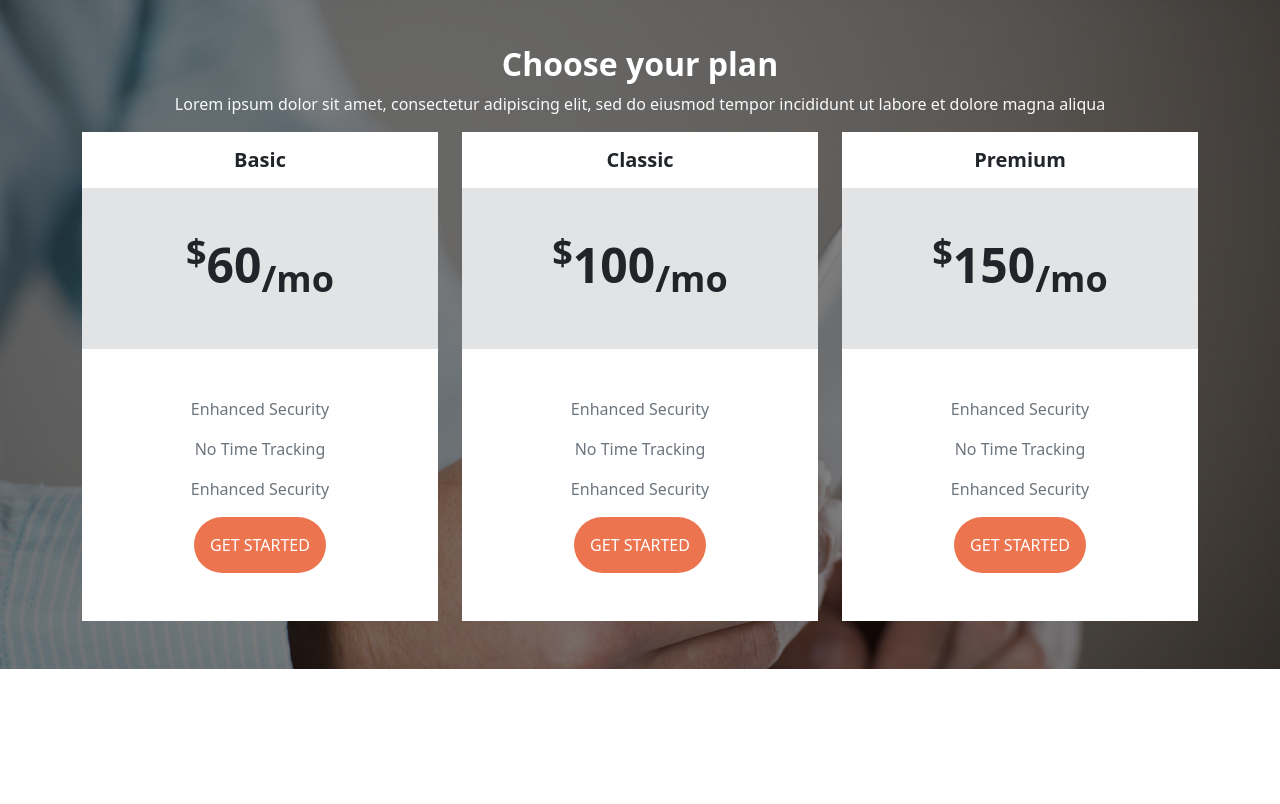
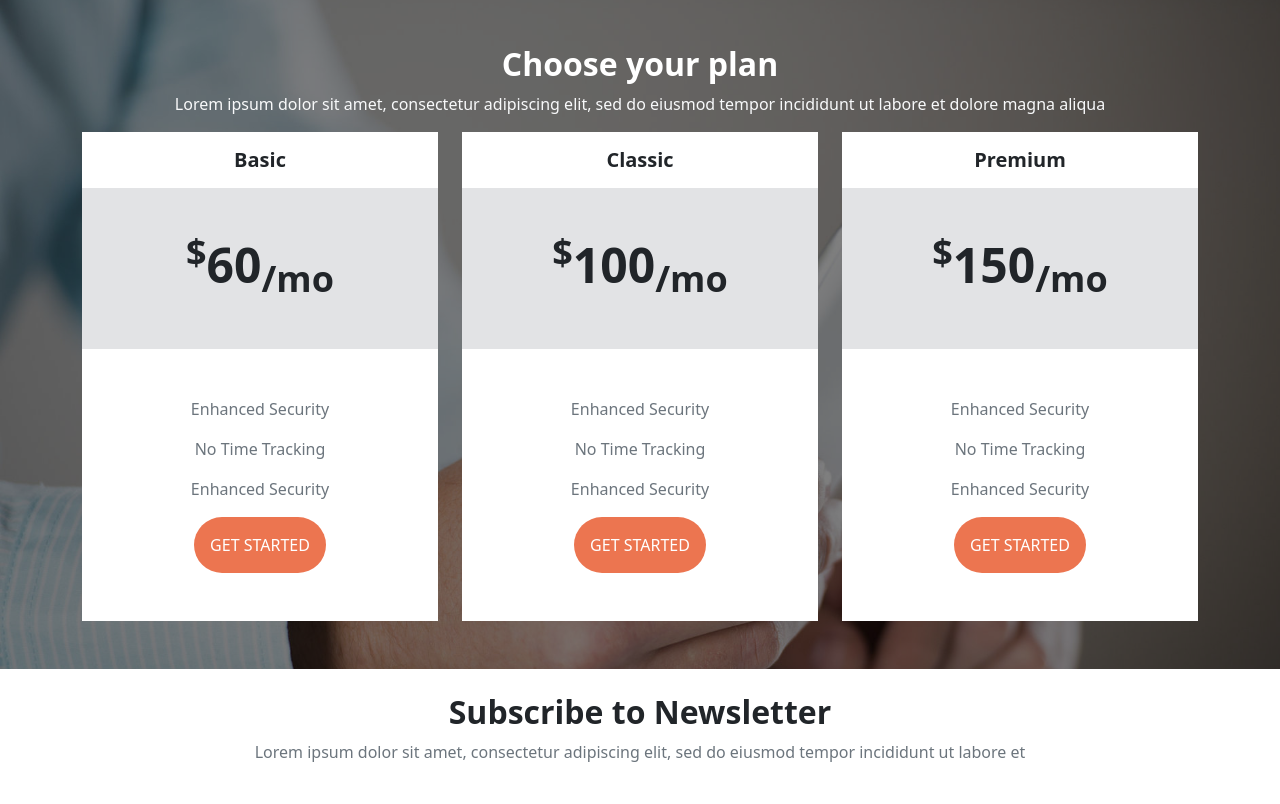
Before and after one commit to ParvinAlasgar/Vanessa-LandingPage, a plain HTML site: page index.html in a window 1280 px wide. Shown: the part 4182-4986 px from the top of the page. Before the commit the page ends 4851 px from the top, so only its background shows below. Drawn offline with Linux system fonts and the light colour scheme.

Commit message:
add: added subscribe section.

```diff
--- a/index.html
+++ b/index.html
@@ -443,6 +443,18 @@
           </div>
         </div>
       </section>
+      <!-- Subscribe -->
+      <section id="subscribe" class="py-4">
+        <div class="container">
+          <div class="content text-center">
+            <h2 class="fw-bold">Subscribe to Newsletter</h2>
+            <p class="text-secondary">
+              Lorem ipsum dolor sit amet, consectetur adipiscing elit, sed do
+              eiusmod tempor incididunt ut labore et
+            </p>
+          </div>
+        </div>
+      </section>
     </main>
   </body>
 </html>
```
